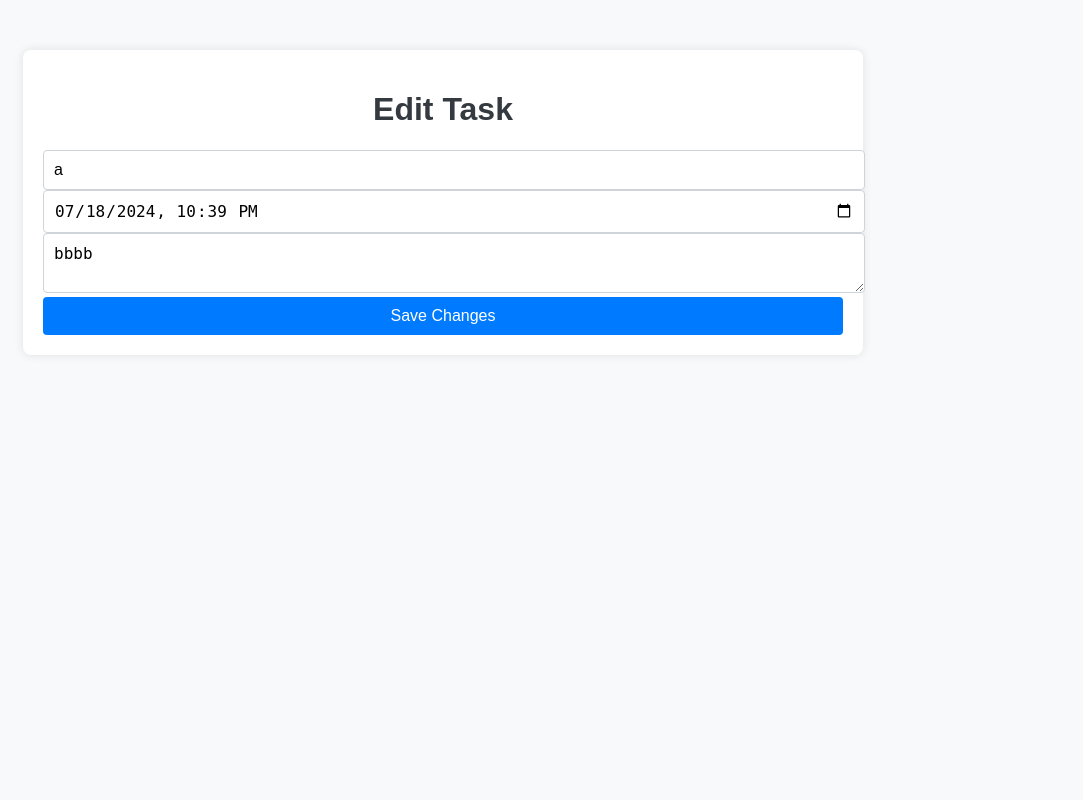
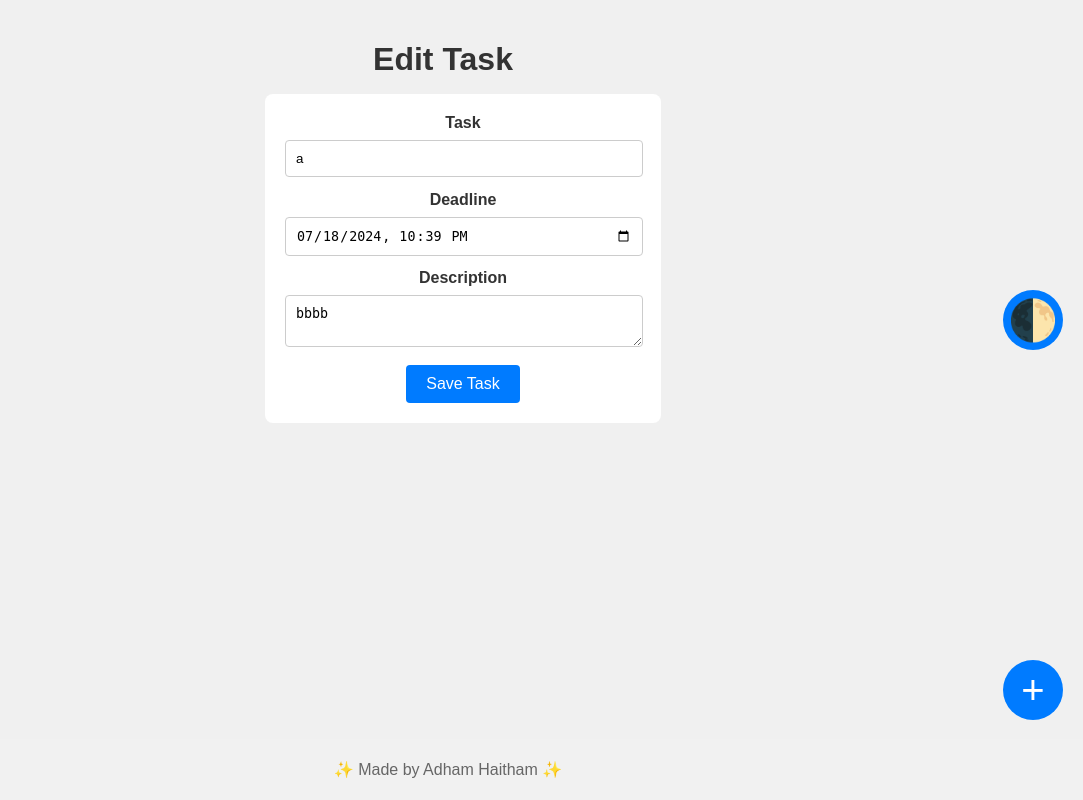
Before and after one commit to MohamedYasser343/To-Do-Web-App, a Flask app: page /edit/1 in a window 1280 px wide. Shown: the whole page, without its empty margins (197-1280 px from the left). Run offline with Flask 2, Linux system fonts and the light colour scheme; data comes from the database, SQL or seed files in the repository; both versions use the stored data as it was after the commit.

Commit message:
brand new design

```diff
--- a/app.py
+++ b/app.py
@@ -57,11 +57,10 @@ def edit(task_id):
     task = Task.query.get_or_404(task_id)
     if request.method == 'POST':
         task.task = request.form['task']
-        deadline = request.form.get('deadline')
-        task.deadline = datetime.strptime(deadline, '%Y-%m-%dT%H:%M') if deadline else None
-        task.description = request.form.get('description', '')
+        task.deadline = datetime.strptime(request.form['deadline'], '%Y-%m-%dT%H:%M') if request.form['deadline'] else None
+        task.description = request.form['description']
         db.session.commit()
-        return redirect(url_for('index'))
+        return jsonify(message='Task updated successfully')
     return render_template('edit.html', task=task)
 
 if __name__ == '__main__':
--- a/static/css/styles.css
+++ b/static/css/styles.css
@@ -1,144 +1,128 @@
 body {
-  font-family: "Arial", sans-serif;
-  background-color: #f8f9fa;
+  font-family: Arial, sans-serif;
   margin: 0;
   padding: 0;
+  background-color: var(--bg-color);
+  color: var(--text-color);
   transition: background-color 0.3s, color 0.3s;
-}
-
-.container {
-  width: 80%;
-  max-width: 800px;
-  margin: 50px auto;
-  padding: 20px;
-  background-color: #ffffff;
-  box-shadow: 0 0 10px rgba(0, 0, 0, 0.1);
-  border-radius: 8px;
-  position: relative;
-  transition: background-color 0.3s, color 0.3s;
+  display: flex;
+  flex-direction: column;
+  min-height: 100vh;
 }
 
 h1 {
   text-align: center;
-  color: #343a40;
-  transition: color 0.3s;
+  font-size: 2em;
+  margin-bottom: 0.5em;
+}
+
+.container {
+  flex: 1;
+  max-width: 600px;
+  margin: 0 auto;
+  padding: 20px;
+  text-align: center;
 }
 
 .description {
   text-align: center;
-  color: #6c757d;
-  margin-top: -20px;
-  margin-bottom: 20px;
-  transition: color 0.3s;
+  margin-bottom: 2em;
+  font-size: 1.2em;
 }
 
-#task-form {
-  display: flex;
-  flex-direction: column;
-  gap: 10px;
-  margin-bottom: 20px;
-}
-
-input[type="text"],
-input[type="datetime-local"],
-textarea,
-button {
-  padding: 10px;
-  border: 1px solid #ced4da;
-  border-radius: 4px;
-  font-size: 16px;
-  width: 100%;
-  transition: background-color 0.3s, color 0.3s, border-color 0.3s;
-}
-
-button {
-  background-color: #007bff;
-  color: #ffffff;
-  border: none;
-  cursor: pointer;
-  transition: background-color 0.3s;
-}
-
-button:hover {
-  background-color: #0056b3;
-}
-
-ul {
-  list-style-type: none;
+ul.task-list {
+  list-style: none;
   padding: 0;
 }
 
 .task {
+  background-color: var(--task-bg-color);
+  border: 1px solid var(--task-border-color);
+  border-radius: 8px;
+  margin: 10px 0;
+  padding: 15px;
   display: flex;
   justify-content: space-between;
   align-items: center;
-  padding: 10px;
-  margin-bottom: 10px;
-  background-color: #e9ecef;
-  border-radius: 4px;
-  transition: background-color 0.3s, color 0.3s;
+  transition: background-color 0.3s, border-color 0.3s;
 }
 
 .task.complete {
   text-decoration: line-through;
-  color: #6c757d;
+  opacity: 0.7;
+}
+
+.task-content {
+  display: flex;
+  justify-content: space-between;
+  align-items: center;
+  width: 100%;
+}
+
+.task-actions a {
+  margin-left: 10px;
+  text-decoration: none;
+  color: var(--action-link-color);
   transition: color 0.3s;
 }
 
-.task div a {
-  margin-left: 10px;
-  color: #007bff;
-  text-decoration: none;
-  transition: color 0.3s;
-}
-
-.task div a:hover {
-  text-decoration: underline;
+.task-actions a:hover {
+  color: var(--action-link-hover-color);
 }
 
 footer {
   text-align: center;
-  margin-top: 20px;
-  color: #6c757d;
+  padding: 5px;
+  background-color: var(--footer-bg-color);
+  color: var(--footer-text-color);
+  position: relative;
+  bottom: 0;
+  width: 100%;
+  transition: background-color 0.3s, color 0.3s;
+}
+
+a {
+  color: inherit;
+  text-decoration: none;
+}
+
+a:hover {
+  text-decoration: underline;
+}
+
+.floating-button, .theme-toggle {
+  background-color: var(--floating-button-bg);
+  color: var(--floating-button-color);
+  border-radius: 50%;
+  width: 60px;
+  height: 60px;
+  display: flex;
+  justify-content: center;
+  align-items: center;
+  font-size: 2.5em;
+  cursor: pointer;
+  transition: transform 0.3s, background-color 0.3s, color 0.3s;
   position: fixed;
-  bottom: 20px;
-  width: 100%;
-  transition: color 0.3s;
+  right: 20px;
 }
 
 .floating-button {
-  position: fixed;
-  bottom: 50%;
-  right: 20px;
-  width: 60px;
-  height: 60px;
-  background-color: #007bff;
-  color: #ffffff;
-  border-radius: 50%;
-  display: flex;
-  justify-content: center;
-  align-items: center;
-  font-size: 30px;
-  cursor: pointer;
-  box-shadow: 0 0 10px rgba(0, 0, 0, 0.2);
-  transform: translateY(50%);
-  transition: transform 0.3s, background-color 0.3s;
-  z-index: 1000;
+  bottom: 80px;
 }
 
-.floating-button:hover {
-  background-color: #0056b3;
+.floating-button.rotate {
+  transform: rotate(45deg);
 }
 
-.floating-button.open {
-  transform: rotate(45deg);
+.theme-toggle {
+  bottom: 450px;
 }
 
 .modal {
   display: none;
   position: fixed;
+  left: 0;
   top: 0;
-  left: 0;
   width: 100%;
   height: 100%;
   background-color: rgba(0, 0, 0, 0.5);
@@ -147,86 +131,93 @@ footer {
 }
 
 .modal-content {
-  background-color: #ffffff;
+  background-color: var(--modal-bg-color);
   padding: 20px;
   border-radius: 8px;
-  box-shadow: 0 0 10px rgba(0, 0, 0, 0.1);
-  width: 80%;
-  max-width: 600px;
-  margin: auto;
+  max-width: 400px;
+  width: 100%;
+  transition: background-color 0.3s;
+}
+
+.modal-header {
+  margin-bottom: 20px;
+}
+
+.modal-header h2 {
+  margin: 0;
+}
+
+label {
+  display: block;
+  margin-bottom: 0.5em;
+  font-weight: bold;
+}
+
+input[type="text"], input[type="datetime-local"], textarea {
+  width: calc(100% - 20px);
+  padding: 10px;
+  margin-bottom: 1em;
+  border: 1px solid var(--input-border-color);
+  border-radius: 4px;
+  transition: border-color 0.3s;
+}
+
+input[type="text"]:focus, input[type="datetime-local"]:focus, textarea:focus {
+  border-color: var(--input-border-focus-color);
+}
+
+button {
+  background-color: var(--button-bg-color);
+  color: var(--button-text-color);
+  border: none;
+  padding: 10px 20px;
+  border-radius: 4px;
+  cursor: pointer;
+  font-size: 1em;
   transition: background-color 0.3s, color 0.3s;
 }
 
-.modal-header {
-  display: flex;
-  justify-content: space-between;
-  align-items: center;
-  margin-bottom: 20px;
+button:hover {
+  background-color: var(--button-hover-bg-color);
+  color: var(--button-hover-text-color);
+}
+
+:root {
+  --bg-color: #f0f0f0;
+  --text-color: #333;
+  --task-bg-color: #fff;
+  --task-border-color: #ddd;
+  --footer-bg-color: #f1f1f1;
+  --footer-text-color: #666;
+  --floating-button-bg: #007bff;
+  --floating-button-color: #fff;
+  --modal-bg-color: #fff;
+  --button-bg-color: #007bff;
+  --button-text-color: #fff;
+  --button-hover-bg-color: #0056b3;
+  --button-hover-text-color: #fff;
+  --input-border-color: #ccc;
+  --input-border-focus-color: #007bff;
+  --action-link-color: #007bff;
+  --action-link-hover-color: #0056b3;
 }
 
 body.dark-mode {
-  background-color: #121212;
-  color: #ffffff;
+  --bg-color: #121212;
+  --text-color: #e0e0e0;
+  --task-bg-color: #333;
+  --task-border-color: #444;
+  --footer-bg-color: #222;
+  --footer-text-color: #e0e0e0;
+  --floating-button-bg: #e0e0e0;
+  --floating-button-color: #121212;
+  --modal-bg-color: #333;
+  --button-bg-color: #e0e0e0;
+  --button-text-color: #121212;
+  --button-hover-bg-color: #fff;
+  --button-hover-text-color: #000;
+  --input-border-color: #555;
+  --input-border-focus-color: #e0e0e0;
+  --action-link-color: #e0e0e0;
+  --action-link-hover-color: #fff;
 }
-
-body.dark-mode .container {
-  background-color: #1e1e1e;
-  color: #ffffff;
-}
-
-body.dark-mode h1,
-body.dark-mode .description {
-  color: #ffffff;
-}
-
-body.dark-mode input,
-body.dark-mode textarea,
-body.dark-mode button {
-  background-color: #333333;
-  color: #ffffff;
-  border: 1px solid #ffffff;
-}
-
-body.dark-mode button {
-  background-color: #6200ea;
-}
-
-body.dark-mode button:hover {
-  background-color: #3700b3;
-}
-
-body.dark-mode .task {
-  background-color: #333333;
-  color: #ffffff;
-}
-
-body.dark-mode .task.complete {
-  color: #777777;
-}
-
-body.dark-mode .task div a {
-  color: #6200ea;
-}
-
-body.dark-mode .task div a:hover {
-  color: #3700b3;
-}
-
-body.dark-mode .modal-content {
-  background-color: #2e2e2e;
-  color: #ffffff;
-}
-
-body.dark-mode footer {
-  color: #cccccc;
-}
-
-.theme-toggle {
-  position: fixed;
-  top: 20px;
-  right: 20px;
-  cursor: pointer;
-  font-size: 30px;
-  z-index: 1000;
-  transition: transform 0.3s ease-in-out, background-color 0.3s;
-}
--- a/static/js/scripts.js
+++ b/static/js/scripts.js
@@ -1,70 +1,85 @@
-document.addEventListener("DOMContentLoaded", function () {
-  const taskForm = document.getElementById("task-form");
-  const modal = document.getElementById("task-modal");
-  const floatingButton = document.querySelector(".floating-button");
-  const themeToggle = document.querySelector(".theme-toggle");
+document.addEventListener('DOMContentLoaded', function() {
+  const taskForm = document.getElementById('task-form');
+  const modal = document.getElementById('task-modal');
+  const floatingButton = document.querySelector('.floating-button');
+  const themeToggle = document.querySelector('.theme-toggle');
+  const editTaskForm = document.getElementById('edit-task-form');
 
-  taskForm.addEventListener("submit", function (event) {
+  if (taskForm) {
+      taskForm.addEventListener('submit', function(event) {
           event.preventDefault();
           const formData = new FormData(taskForm);
-    fetch("/add", {
-      method: "POST",
-      body: formData,
-    })
-      .then((response) => response.json())
-      .then((data) => {
-        if (data.message === "Task added successfully") {
+          fetch('/add', {
+              method: 'POST',
+              body: formData
+          }).then(response => response.json()).then(data => {
+              if (data.message === 'Task added successfully') {
                   window.location.reload();
               }
           });
       });
+  }
 
-  document.querySelectorAll(".complete-task").forEach((button) => {
-    button.addEventListener("click", function () {
+  if (editTaskForm) {
+      editTaskForm.addEventListener('submit', function(event) {
+          event.preventDefault();
+          const formData = new FormData(editTaskForm);
+          const taskId = editTaskForm.getAttribute('action').split('/').pop();
+          fetch(`/edit/${taskId}`, {
+              method: 'POST',
+              body: formData
+          }).then(response => response.json()).then(() => {
+              window.location.href = '/';
+          });
+      });
+  }
+
+  document.querySelectorAll('.complete-task').forEach(button => {
+      button.addEventListener('click', function() {
           const taskId = this.dataset.id;
           fetch(`/update/${taskId}`, {
-        method: "POST",
-      })
-        .then((response) => response.json())
-        .then((data) => {
-          if (data.message === "Task status updated") {
+              method: 'POST'
+          }).then(response => response.json()).then(data => {
+              if (data.message === 'Task status updated') {
                   window.location.reload();
               }
           });
       });
   });
 
-  document.querySelectorAll(".delete-task").forEach((button) => {
-    button.addEventListener("click", function () {
+  document.querySelectorAll('.delete-task').forEach(button => {
+      button.addEventListener('click', function() {
           const taskId = this.dataset.id;
           fetch(`/delete/${taskId}`, {
-        method: "DELETE",
-      })
-        .then((response) => response.json())
-        .then((data) => {
-          if (data.message === "Task deleted") {
+              method: 'DELETE'
+          }).then(response => response.json()).then(data => {
+              if (data.message === 'Task deleted') {
                   window.location.reload();
               }
           });
       });
   });
 
-  floatingButton.addEventListener("click", function () {
-    modal.style.display = "flex";
-    floatingButton.classList.toggle("open");
+  floatingButton.addEventListener('click', function() {
+      modal.style.display = modal.style.display === 'flex' ? 'none' : 'flex';
+      floatingButton.classList.toggle('rotate');
   });
 
-  window.onclick = function (event) {
+  window.onclick = function(event) {
       if (event.target === modal) {
-      modal.style.display = "none";
-      floatingButton.classList.remove("open");
+          modal.style.display = 'none';
+          floatingButton.classList.remove('rotate');
       }
   };
 
-  themeToggle.addEventListener("click", function () {
-    document.body.classList.toggle("dark-mode");
-    this.style.transform = document.body.classList.contains("dark-mode")
-      ? "rotate(180deg)"
-      : "rotate(0deg)";
+  function toggleTheme() {
+      document.body.classList.toggle('dark-mode');
+      localStorage.setItem('theme', document.body.classList.contains('dark-mode') ? 'dark' : 'light');
+  }
+
+  themeToggle.addEventListener('click', toggleTheme);
+
+  if (localStorage.getItem('theme') === 'dark') {
+      document.body.classList.add('dark-mode');
+  }
 });
-});
--- a/templates/edit.html
+++ b/templates/edit.html
@@ -1,35 +1,33 @@
 <!DOCTYPE html>
 <html lang="en">
 <head>
-    <meta charset="UTF-8" />
-    <meta name="viewport" content="width=device-width, initial-scale=1.0" />
-    <title>Edit Task - Do-It ⚡️</title>
-    <link
-      rel="stylesheet"
-      href="{{ url_for('static', filename='css/styles.css') }}"
-    />
+    <meta charset="UTF-8">
+    <meta name="viewport" content="width=device-width, initial-scale=1.0">
+    <link rel="stylesheet" href="{{ url_for('static', filename='css/styles.css') }}">
+    <title>Edit Task</title>
 </head>
 <body>
     <div class="container">
+        <header>
             <h1>Edit Task</h1>
-      <form action="{{ url_for('edit', task_id=task.id) }}" method="POST">
-        <input
-          type="text"
-          name="task"
-          placeholder="Task"
-          value="{{ task.task }}"
-          required
-        />
-        <input
-          type="datetime-local"
-          name="deadline"
-          value="{{ task.deadline.strftime('%Y-%m-%dT%H:%M') if task.deadline }}"
-        />
-        <textarea name="description" placeholder="Description">
-{{ task.description }}</textarea
-        >
-        <button type="submit">Save Changes</button>
+        </header>
+        <main>
+            <form id="edit-task-form" class="modal-content" action="{{ url_for('edit', task_id=task.id) }}" method="POST">
+                <label for="task">Task</label>
+                <input type="text" id="task" name="task" value="{{ task.task }}" required>
+                <label for="deadline">Deadline</label>
+                <input type="datetime-local" id="deadline" name="deadline" value="{{ task.deadline.strftime('%Y-%m-%dT%H:%M') if task.deadline else '' }}">
+                <label for="description">Description</label>
+                <textarea id="description" name="description">{{ task.description }}</textarea>
+                <button type="submit">Save Task</button>
             </form>
+        </main>
     </div>
+    <div class="floating-button" onclick="toggleModal()">+</div>
+    <div class="theme-toggle" onclick="toggleTheme()">🌓</div>
+    <footer>
+        <p>✨ Made by <a href="https://github.com/adhamhaithameid">Adham Haitham</a> ✨</p>
+    </footer>
+    <script src="{{ url_for('static', filename='js/scripts.js') }}"></script>
 </body>
 </html>
```
Also changed, not shown: templates/index.html (+22 -24 lines), tasks.db (added). Lines whose indentation alone changed are shown as unchanged.
